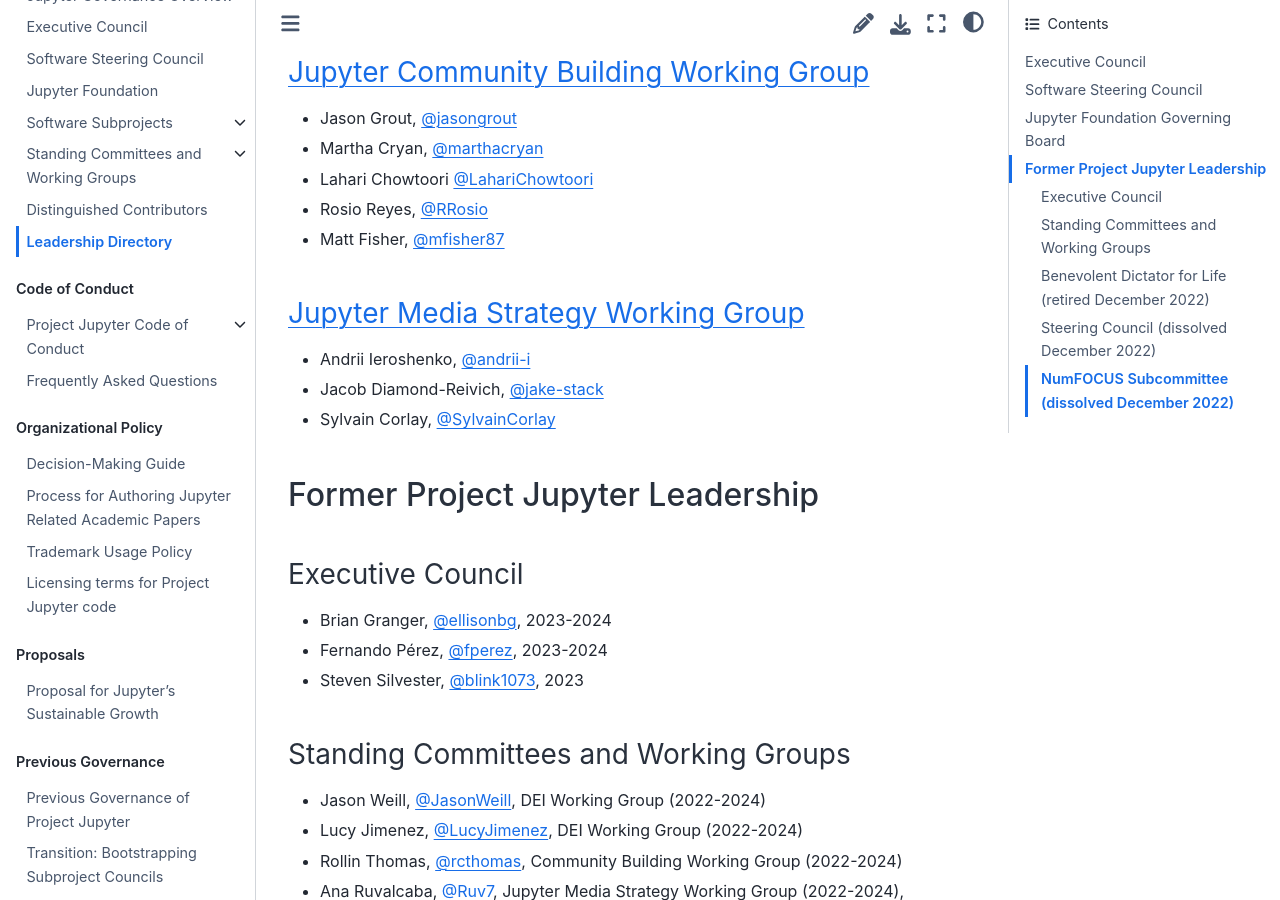
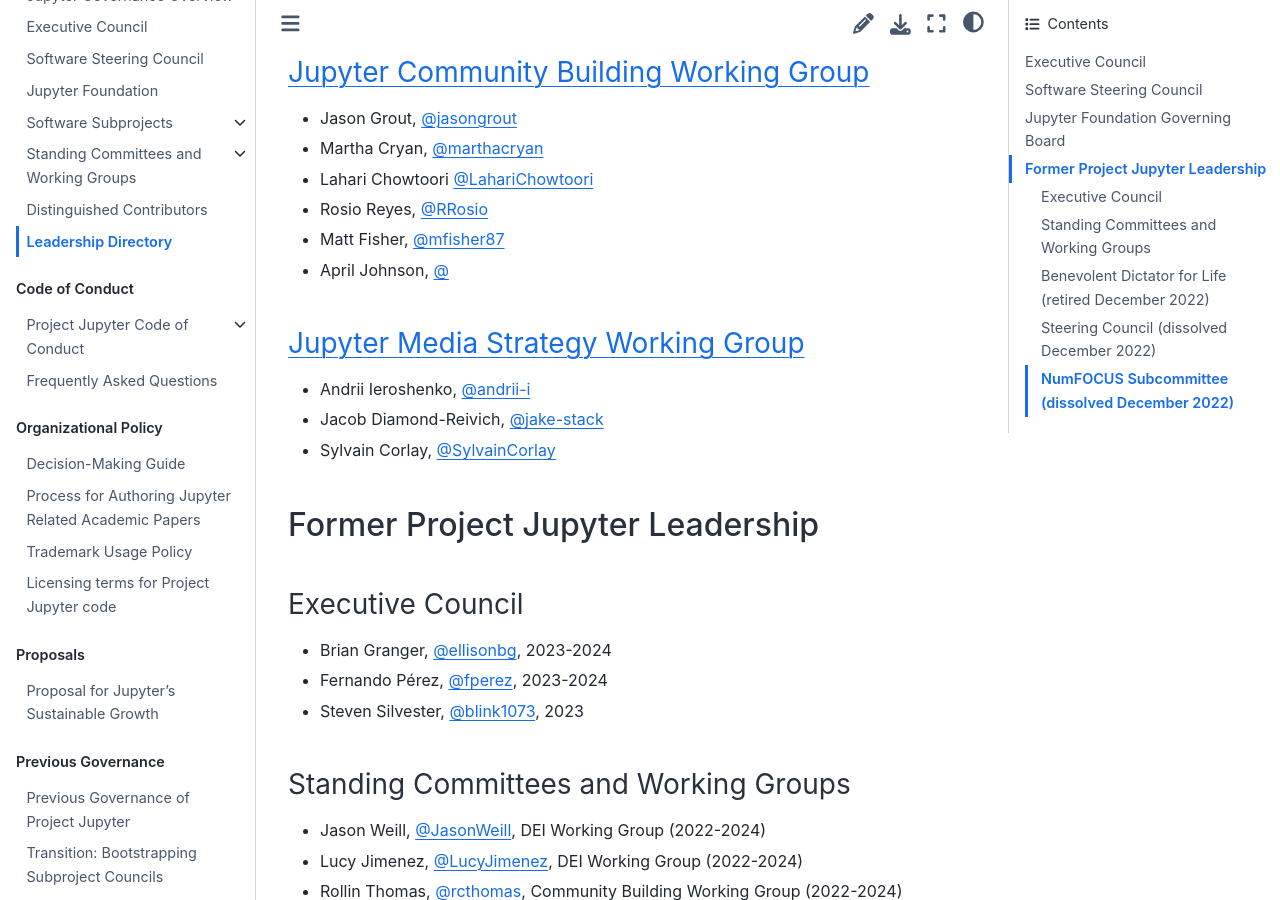
Before and after one commit to jupyter/governance, a Jupyter Book: the page built from people.md, in a window 1280 px wide and 900 px high, scrolled down 2277 px. Built offline with Jupyter Book 1.0.4 settings and Sphinx 7.4.7 and the Sphinx Book theme 1.1.4, drawn with Linux system fonts in a browser that asks for light colours.

Commit message:
Add April Johnson to JCB

```diff
--- a/people.md
+++ b/people.md
@@ -67,6 +67,7 @@
 - Lahari Chowtoori [@LahariChowtoori](https://github.com/LahariChowtoori)
 - Rosio Reyes, [@RRosio](https://github.com/rrosio)
 - Matt Fisher, [@mfisher87](https://github.com/mfisher87/)
+- April Johnson, [@](https://github.com/)
 
 ### [Jupyter Media Strategy Working Group](charters/MediaStrategyCharter.md)
 
```
